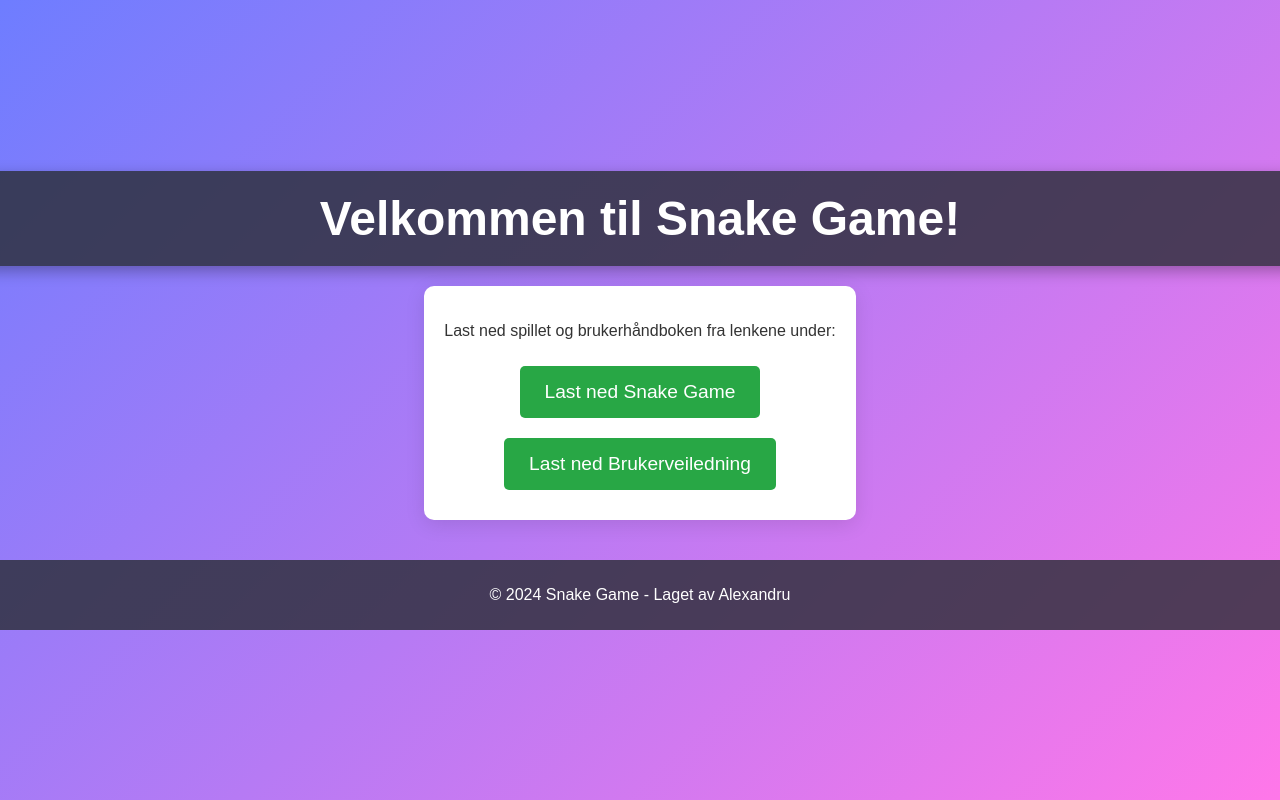
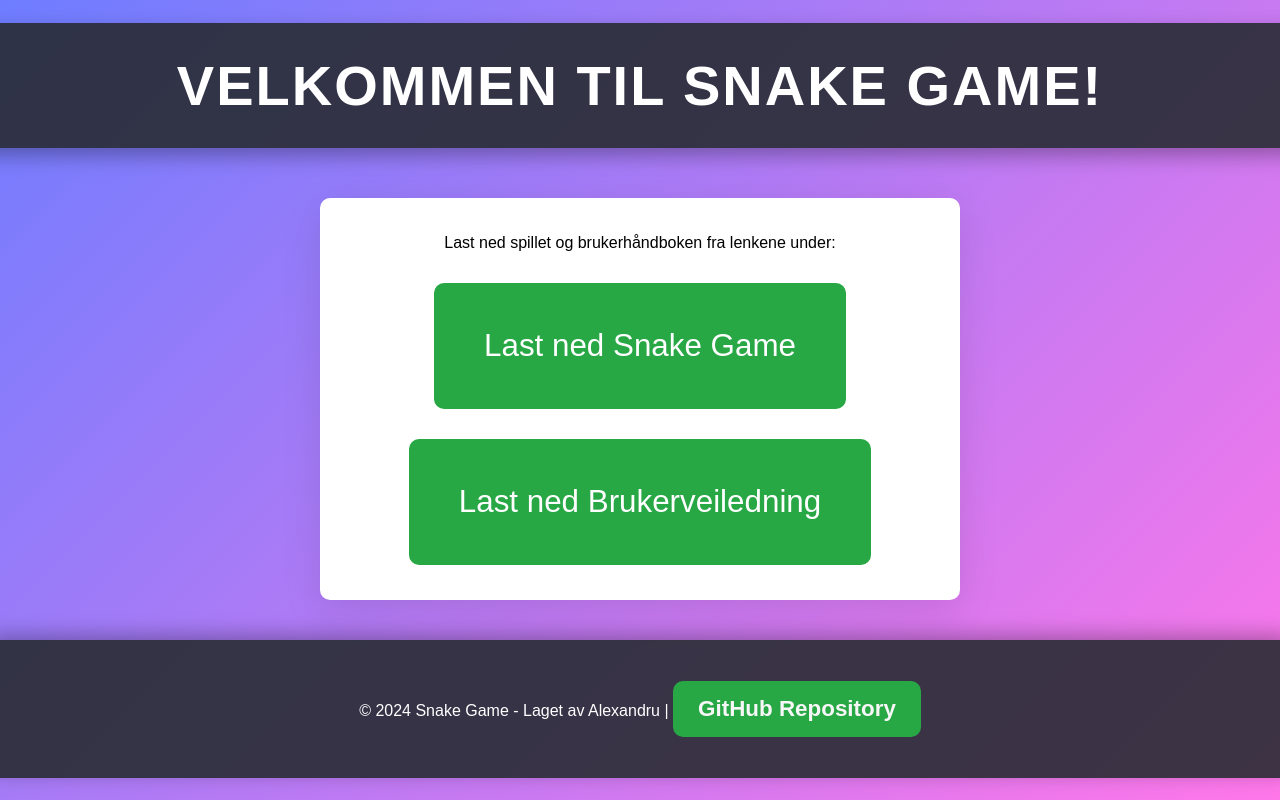
Before and after one commit to Alexandru-ui/Snake-Spill, a plain HTML site: page index.html in a window 1280 px wide. Shown: the top 800 px of the page. Drawn offline with Linux system fonts and the light colour scheme.

Commit message:
Add files via upload

```diff
--- a/index.html
+++ b/index.html
@@ -1,112 +1,151 @@
 <!DOCTYPE html>
 <html lang="no">
 <head>
-    <!-- Metadata for dokumentet -->
-    <meta charset="UTF-8"> <!-- Angir tegnsettet som brukes (UTF-8) -->
-    <meta name="viewport" content="width=device-width, initial-scale=1.0"> <!-- Responsiv design for mobil -->
-    <title>Snake Game</title> <!-- Tittel på nettsiden (vises i nettleserens faneblad) -->
+    <meta charset="UTF-8">
+    <meta name="viewport" content="width=device-width, initial-scale=1.0">
+    <title>Snake Game</title>
     <style>
         /* Generelle stilinnstillinger for nettsiden */
         body {
-            font-family: 'Arial', sans-serif; /* Sett skrifttypen til Arial */
-            background-color: #f4f4f9; /* Lys bakgrunnsfarge for hele siden */
-            color: #333; /* Tekstfargen for all tekst */
-            margin: 0; /* Fjern standard marger rundt siden */
-            padding: 0; /* Fjern standard padding */
-            display: flex; /* Bruk flexbox for å sentrere innholdet */
-            justify-content: center; /* Sentraliser horisontalt */
-            align-items: center; /* Sentraliser vertikalt */
-            height: 100vh; /* Sett høyden til å være 100% av visningshøyden */
+            font-family: 'Arial', sans-serif; /* Skrifttype for hele siden */
+            background-color: #f0f0f5; /* Lys bakgrunnsfarge */
+            background-image: linear-gradient(135deg, #6e7dff, #ff77e9); /* Bakgrunnsgradient */
+            background-size: cover; /* Sørger for at bakgrunnen dekker hele skjermen */
+            margin: 0; /* Fjern margin */
+            padding: 0; /* Fjern padding */
+            height: 100vh; /* Full høyde på skjermen */
+            display: flex; /* Bruk flexbox for sentrering av innhold */
+            justify-content: center; /* Sentraliserer innholdet horisontalt */
+            align-items: center; /* Sentraliserer innholdet vertikalt */
             flex-direction: column; /* Arranger innholdet vertikalt */
-            background-image: linear-gradient(135deg, #6e7dff, #ff77e9); /* Bakgrunnsgradient */
-            background-size: cover; /* Sørg for at bakgrunnen dekker hele skjermen */
         }
 
         /* Stilinnstillinger for headeren */
         header {
-            background-color: rgba(40, 44, 52, 0.8); /* Gjør bakgrunnen mørkere med litt gjennomsiktighet */
+            background-color: rgba(40, 44, 52, 0.9); /* Mørk bakgrunn med litt gjennomsiktighet */
             color: white; /* Hvit tekstfarge */
             width: 100%; /* Full bredde */
-            text-align: center; /* Sentraliser tekst horisontalt */
-            padding: 20px; /* Paddings rundt innholdet */
-            border-radius: 8px; /* Runde kanter på headeren */
-            box-shadow: 0 5px 15px rgba(0, 0, 0, 0.3); /* Legg til en skygge for dybdeeffekt */
+            text-align: center; /* Sentraliserer tekst */
+            padding: 30px; /* Større padding */
+            border-radius: 10px; /* Runde hjørner */
+            box-shadow: 0 8px 20px rgba(0, 0, 0, 0.3); /* Skygge for dybde */
+            margin-bottom: 30px; /* Litt avstand under headeren */
         }
 
-        /* Stilinnstillinger for overskriften */
+        /* Stil for overskriften */
         h1 {
-            font-size: 3em; /* Øk fontstørrelsen for overskriften */
-            margin: 0; /* Fjern margin rundt overskriften */
+            font-size: 3.5em; /* Større overskrift */
+            margin: 0;
+            letter-spacing: 2px; /* Litt mer avstand mellom bokstavene */
+            font-weight: bold; /* Fet tekst */
+            text-transform: uppercase; /* Store bokstaver */
         }
 
         /* Stil for hovedinnholdet på siden */
         main {
-            text-align: center; /* Sentraliser tekst i hoveddelen */
-            margin-top: 20px; /* Litt avstand fra toppen */
-            padding: 20px; /* Padding rundt innholdet */
-            background-color: white; /* Hvit bakgrunn for hovedinnholdet */
-            border-radius: 10px; /* Runde kanter for hovedinnholdet */
-            box-shadow: 0 5px 20px rgba(0, 0, 0, 0.1); /* Skyggeeffekt for dybde */
+            text-align: center; /* Sentraliserer teksten */
+            margin-top: 20px;
+            padding: 20px;
+            background-color: white; /* Hvit bakgrunn */
+            border-radius: 10px; /* Runde hjørner */
+            box-shadow: 0 10px 40px rgba(0, 0, 0, 0.1); /* Skygge for dybde */
+            width: 80%; /* Setter en bredde for hovedinnholdet */
+            max-width: 600px; /* Maks bredde på 600px */
+            transition: transform 0.3s ease-in-out; /* Jevn overgangseffekt */
         }
 
-        /* Stil for seksjoner inne i hovedinnholdet */
+        /* Stil for seksjoner i main */
         section {
-            margin-bottom: 20px; /* Litt avstand mellom seksjonene */
+            margin-bottom: 20px;
         }
 
-        /* Stil for knappene og lenkene */
+        /* Stil for knapper og lenker */
         button, a {
-            padding: 15px 25px; /* Størrelse på knappene (padding rundt teksten) */
-            font-size: 1.2em; /* Øk fontstørrelsen på knappene */
-            background-color: #28a745; /* Grønn bakgrunnsfarge */
-            color: white; /* Hvit tekstfarge på knappene */
-            border: none; /* Fjern standard kantlinje */
-            cursor: pointer; /* Vis at dette er et klikkbart element */
-            border-radius: 5px; /* Runde kanter på knappene */
-            text-decoration: none; /* Fjern understrek på lenker */
-            display: inline-block; /* Vis knappene på linje med teksten */
-            margin: 10px 0; /* Litt avstand rundt knappene */
-            transition: all 0.3s ease-in-out; /* Legg til en jevn overgangseffekt */
+            padding: 15px 25px; /* Størrelse på knappene */
+            font-size: 1.4em; /* Økt fontstørrelse */
+            background-color: #28a745; /* Grønn bakgrunn */
+            color: white; /* Hvit tekstfarge */
+            border: none;
+            cursor: pointer;
+            border-radius: 10px; /* Runde kanter */
+            text-decoration: none; /* Fjern understrekning på lenker */
+            display: inline-block;
+            margin: 15px 0;
+            transition: all 0.3s ease; /* Jevn overgangseffekt */
         }
 
-        /* Effekt når musen er over knappene */
+        /* Hover-effekt for knapper og lenker */
         button:hover, a:hover {
-            background-color: #218838; /* Endre bakgrunn til mørkere grønn når musen er over */
-            transform: translateY(-2px); /* Løft knappen litt når musen er over */
+            background-color: #218838; /* Endrer bakgrunnsfargen når musen er over */
+            transform: scale(1.05); /* Liten skaleringseffekt */
         }
 
         /* Stil for footer (bunnen på siden) */
         footer {
-            margin-top: 40px; /* Litt avstand fra toppen */
-            background-color: rgba(40, 44, 52, 0.8); /* Mørk bakgrunn med litt gjennomsiktighet */
+            margin-top: 40px;
+            background-color: rgba(40, 44, 52, 0.9); /* Mørk bakgrunn med gjennomsiktighet */
             color: white; /* Hvit tekstfarge */
-            padding: 10px; /* Paddings rundt innholdet i footeren */
-            text-align: center; /* Sentraliser tekst i footeren */
-            width: 100%; /* Full bredde */
-            border-radius: 5px; /* Runde kanter på footeren */
+            padding: 10px;
+            text-align: center;
+            width: 100%;
+            border-radius: 5px; /* Runde kanter */
+            box-shadow: 0 -5px 20px rgba(0, 0, 0, 0.3); /* Skygge på toppen */
+        }
+
+        /* Stil for lenker i footer */
+        footer a {
+            color: #f7f7f7; /* Hvit farge på lenkene */
+            text-decoration: none; /* Fjern understrekning */
+            font-weight: bold; /* Fet font for lenkene */
+        }
+
+        footer a:hover {
+            color: #ff77e9; /* Endre farge når musen er over lenken */
+        }
+
+        /* Responsiv design: Justering for små skjermer */
+        @media (max-width: 600px) {
+            header {
+                padding: 20px;
+            }
+
+            main {
+                width: 90%; /* Justerer bredden på hovedinnholdet på små skjermer */
+                padding: 15px;
+            }
+
+            h1 {
+                font-size: 2.5em; /* Mindre overskrift på små skjermer */
+            }
+
+            button, a {
+                padding: 10px 20px; /* Minsker størrelsen på knapper */
+                font-size: 1.2em;
+            }
         }
     </style>
 </head>
 <body>
-    <!-- Header med tittel på siden -->
     <header>
-        <h1>Velkommen til Snake Game!</h1> <!-- Hovedtittelen på siden -->
+        <h1>Velkommen til Snake Game!</h1> <!-- Tittel på nettsiden -->
     </header>
 
-    <!-- Hovedinnhold (der brukeren kan laste ned spillet og brukerhåndboken) -->
     <main>
-        <p>Last ned spillet og brukerhåndboken fra lenkene under:</p> <!-- Beskrivelse av nedlasting -->
+        <p>Last ned spillet og brukerhåndboken fra lenkene under:</p> <!-- Beskrivelse -->
 
-        <!-- Nedlastingslenke for spillet -->
-        <a href="eksamen.exe" download>Last ned Snake Game</a> <!-- Lenke til .exe-filen for nedlasting -->
-        <br>
-        <!-- Nedlastingslenke for brukerhåndboken -->
-        <a href="Hvordan Spillet Fungerer.pdf" download>Last ned Brukerveiledning</a> <!-- Lenke til PDF for brukerhåndboken -->
+        <!-- Nedlastingslenke for .exe-filen -->
+        <a href="eksamen.exe" download>
+            <button>Last ned Snake Game</button>
+        </a>
+
+        <!-- Nedlastingslenke for brukerhåndbok (PDF) -->
+        <a href="Hvordan Spillet Fungerer.pdf" download>
+            <button>Last ned Brukerveiledning</button>
+        </a>
     </main>
 
-    <!-- Footer (bunnen av siden) -->
     <footer>
-        <p>© 2024 Snake Game - Laget av Alexandru</p> <!-- Footer med copyright-informasjon -->
+        <p>© 2024 Snake Game - Laget av Alexandru | <a href="https://github.com/Alexandru-ui/Snake-Game">GitHub Repository</a></p> <!-- Footer med lenke til GitHub repo -->
     </footer>
 </body>
 </html>
```
